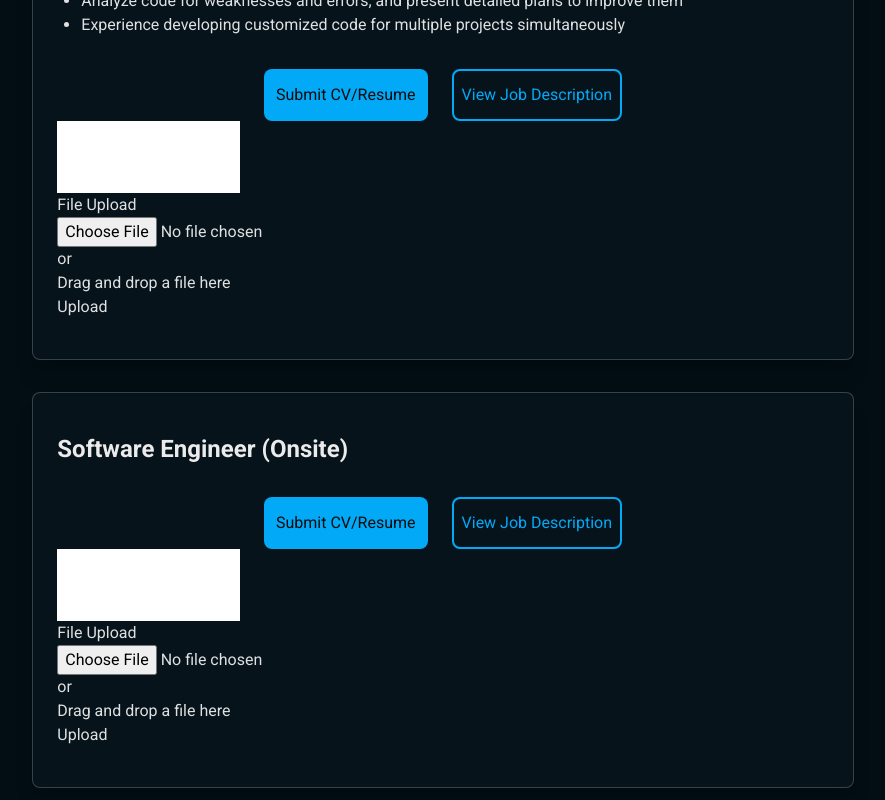
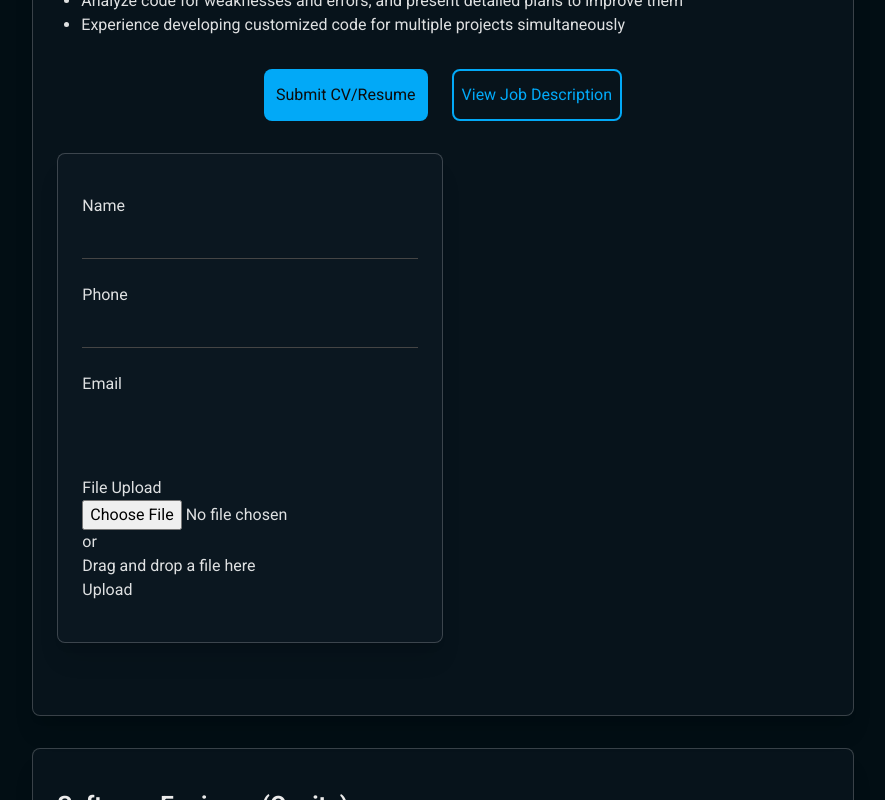
Before and after one commit to saadsrabon/dashurcorporate, a React (Vite) app: page /career in a window 1280 px wide. Shown: the part 1380-2180 px from the top of the page, without its empty margins (197-1082 px from the left). Built offline with nearby package versions, Linux system fonts and the light colour scheme; what react-chatbot-kit would draw is missing.

Commit message:
2024-01-24 04:00:06 - border color added for form

```diff
--- a/src/components/UploadResume.jsx
+++ b/src/components/UploadResume.jsx
@@ -1,4 +1,5 @@
 import { useState } from "react";
+import CardWrapper from "./CardWrapper";
 
 const UploadResume = () => {
     const [selectedFile, setSelectedFile] = useState(null);
@@ -29,16 +30,20 @@ const UploadResume = () => {
     };
 
     return (
-      <div>
-       <form action="">
-        <div>
-          <input type="text" name="name" />
+      <div className="w-[50%]">
+         <CardWrapper>
+       <form className="">
+        <div className="mb-6" >
+          <label className="block" htmlFor="name">Name</label>
+          <input className="appearance-none bg-transparent w-full py-2 outline-none border-b-[0.5px] border-[#454545]" type="text" name="name" />
         </div>
-        <div>
-          <input type="text" name="phone" />
+        <div className="mb-6">
+          <label className="block" htmlFor="phone">Phone</label>
+          <input className="appearance-none bg-transparent w-full py-2 outline-none border-b-[0.5px] border-[#454545]" type="text" name="phone" />
         </div>
-        <div>
-          <input type="email" name="email" />
+        <div className="mb-6">
+          <label className="block" htmlFor="email">Email</label>
+          <input className="appearance-none bg-transparent w-full py-4" type="email" name="email" />
         </div>
       <div className="file-upload" onDrop={handleDrop} onDragOver={handleDragOver}>
         <h2>File Upload</h2>
@@ -49,7 +54,9 @@ const UploadResume = () => {
         <button className="" onClick={handleUpload}>Upload</button>
       </div>
       </form>
+      </CardWrapper>
       </div>
+
     );
   };
   export default UploadResume;
```
